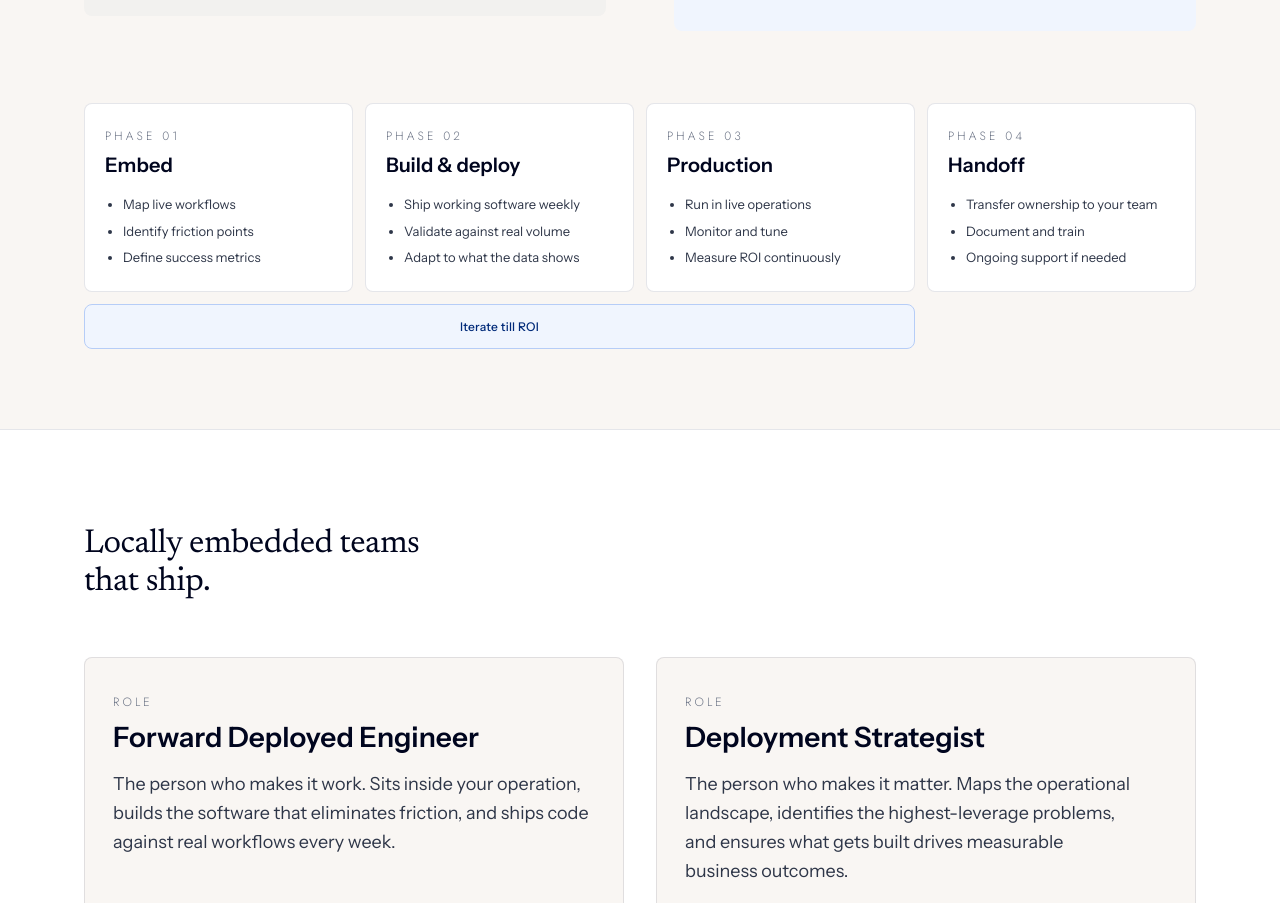
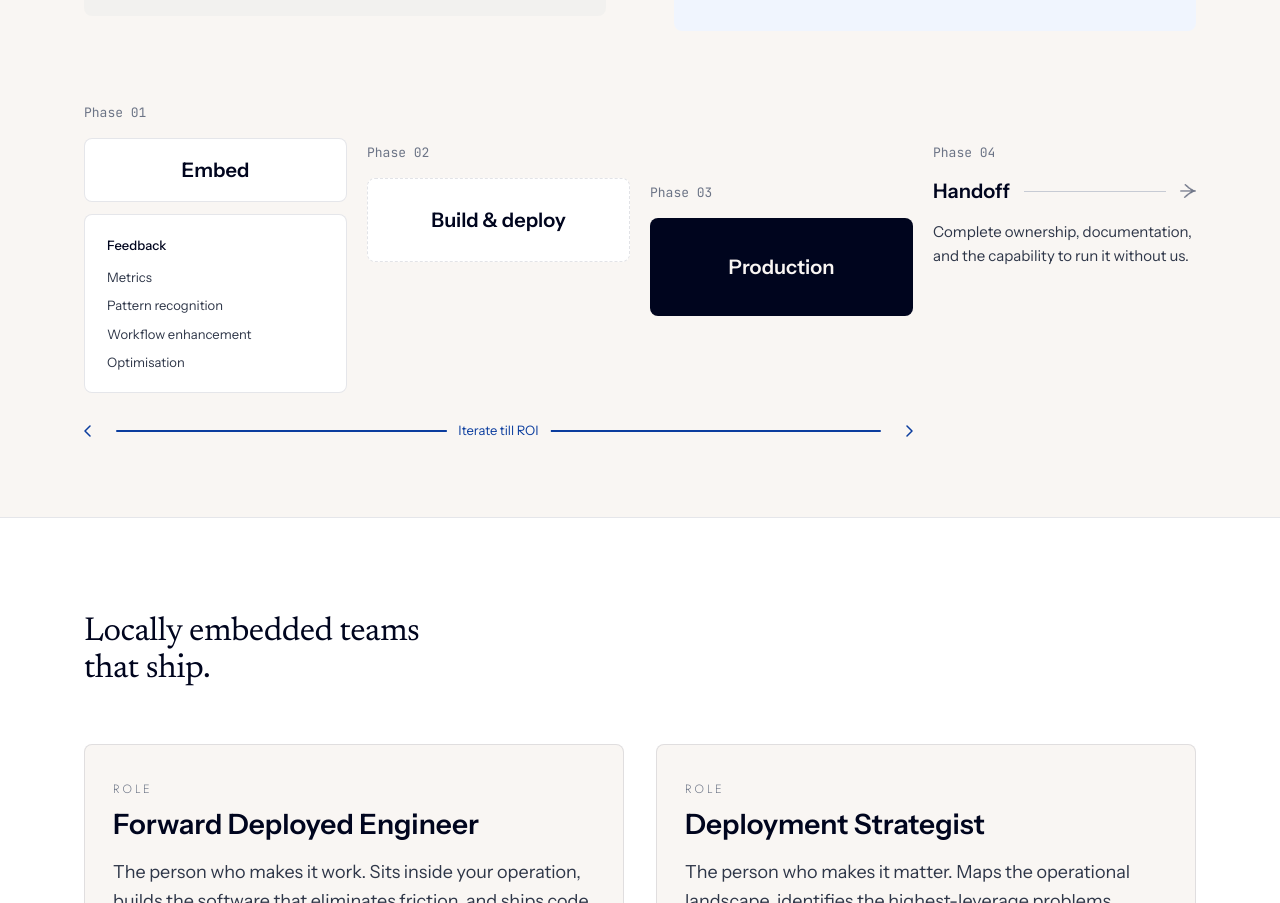
Before and after one commit to Deployed-Core/lander, a Next.js app: page /deployment in a window 1280 px wide. Shown: the part 1159-2062 px from the top of the page. Built offline with nearby package versions, Linux system fonts and the light colour scheme.

Commit message:
Refactor DeploymentPage layout and content; enhance phase sections with improved styling, structure, and feedback items for better user experience.

```diff
--- a/src/app/deployment/page.tsx
+++ b/src/app/deployment/page.tsx
@@ -221,134 +221,262 @@ export default function DeploymentPage() {
       >
         <div
           data-reveal
+          data-r="phases"
           style={{
             overflowX: "auto",
             WebkitOverflowScrolling: "touch",
           }}
         >
           <div
+            className="phase-grid"
             style={{
               display: "grid",
               gridTemplateColumns: "repeat(4, minmax(200px, 1fr))",
-              gap: 12,
+              gap: 20,
               minWidth: 760,
+              alignItems: "start",
             }}
           >
-            {[
-              {
-                phase: "01",
-                title: "Embed",
-                items: [
-                  "Map live workflows",
-                  "Identify friction points",
-                  "Define success metrics",
-                ],
-              },
-              {
-                phase: "02",
-                title: "Build & deploy",
-                items: [
-                  "Ship working software weekly",
-                  "Validate against real volume",
-                  "Adapt to what the data shows",
-                ],
-              },
-              {
-                phase: "03",
-                title: "Production",
-                items: [
-                  "Run in live operations",
-                  "Monitor and tune",
-                  "Measure ROI continuously",
-                ],
-              },
-              {
-                phase: "04",
-                title: "Handoff",
-                items: [
-                  "Transfer ownership to your team",
-                  "Document and train",
-                  "Ongoing support if needed",
-                ],
-              },
-            ].map((p) => (
+            {/* Phase 01 — Embed */}
+            <div style={{ paddingTop: 0 }}>
+              <p
+                style={{
+                  font: "var(--mono-md)",
+                  color: "var(--text-muted)",
+                  margin: "0 0 16px",
+                }}
+              >
+                Phase 01
+              </p>
               <div
-                key={p.phase}
                 style={{
                   border: "1px solid var(--border-hairline)",
                   borderRadius: "var(--radius-md)",
-                  padding: "24px 20px",
+                  padding: "18px 20px",
+                  background: "var(--surface-card)",
+                  textAlign: "center",
+                  marginBottom: 12,
+                }}
+              >
+                <p
+                  style={{
+                    font: "var(--heading-2)",
+                    color: "var(--text-strong)",
+                    margin: 0,
+                  }}
+                >
+                  Embed
+                </p>
+              </div>
+              <div
+                style={{
+                  border: "1px solid var(--border-hairline)",
+                  borderRadius: "var(--radius-md)",
+                  padding: "20px 22px",
                   background: "var(--surface-card)",
                 }}
               >
                 <p
                   style={{
-                    font: "var(--eyebrow)",
-                    letterSpacing: "var(--eyebrow-track)",
-                    textTransform: "uppercase",
-                    color: "var(--text-muted)",
-                    margin: "0 0 8px",
+                    font: "var(--body-sm)",
+                    fontWeight: 500,
+                    color: "var(--text-strong)",
+                    margin: "0 0 12px",
                   }}
                 >
-                  Phase {p.phase}
+                  Feedback
                 </p>
+                <div style={{ display: "grid", gap: 8 }}>
+                  {[
+                    "Metrics",
+                    "Pattern recognition",
+                    "Workflow enhancement",
+                    "Optimisation",
+                  ].map((item) => (
+                    <p
+                      key={item}
+                      style={{
+                        font: "var(--body-sm)",
+                        color: "var(--text-body)",
+                        margin: 0,
+                      }}
+                    >
+                      {item}
+                    </p>
+                  ))}
+                </div>
+              </div>
+            </div>
+
+            {/* Phase 02 — Build & deploy */}
+            <div style={{ paddingTop: 40 }}>
+              <p
+                style={{
+                  font: "var(--mono-md)",
+                  color: "var(--text-muted)",
+                  margin: "0 0 16px",
+                }}
+              >
+                Phase 02
+              </p>
+              <div
+                style={{
+                  border: "1px dashed var(--border-subtle)",
+                  borderRadius: "var(--radius-md)",
+                  padding: "28px 22px",
+                  background: "var(--surface-card)",
+                  textAlign: "center",
+                }}
+              >
                 <p
                   style={{
                     font: "var(--heading-2)",
                     color: "var(--text-strong)",
-                    margin: "0 0 16px",
+                    margin: 0,
                   }}
                 >
-                  {p.title}
+                  Build & deploy
                 </p>
-                <ul
+              </div>
+            </div>
+
+            {/* Phase 03 — Production */}
+            <div style={{ paddingTop: 80 }}>
+              <p
+                style={{
+                  font: "var(--mono-md)",
+                  color: "var(--text-muted)",
+                  margin: "0 0 16px",
+                }}
+              >
+                Phase 03
+              </p>
+              <div
+                style={{
+                  borderRadius: "var(--radius-md)",
+                  padding: "36px 22px",
+                  background: "var(--blue-950)",
+                  textAlign: "center",
+                }}
+              >
+                <p
                   style={{
+                    font: "var(--heading-2)",
+                    color: "var(--paper-050)",
                     margin: 0,
-                    padding: "0 0 0 18px",
-                    display: "grid",
-                    gap: 6,
                   }}
                 >
-                  {p.items.map((item) => (
-                    <li
-                      key={item}
-                      style={{
-                        font: "var(--body-sm)",
-                        color: "var(--text-body)",
-                      }}
-                    >
-                      {item}
-                    </li>
-                  ))}
-                </ul>
+                  Production
+                </p>
               </div>
-            ))}
+            </div>
+
+            {/* Phase 04 — Handoff */}
+            <div style={{ paddingTop: 40 }}>
+              <p
+                style={{
+                  font: "var(--mono-md)",
+                  color: "var(--text-muted)",
+                  margin: "0 0 16px",
+                }}
+              >
+                Phase 04
+              </p>
+              <div
+                style={{
+                  display: "flex",
+                  alignItems: "center",
+                  gap: 14,
+                  marginBottom: 16,
+                }}
+              >
+                <p
+                  style={{
+                    font: "var(--heading-2)",
+                    color: "var(--text-strong)",
+                    margin: 0,
+                    whiteSpace: "nowrap",
+                  }}
+                >
+                  Handoff
+                </p>
+                <div
+                  style={{
+                    flex: 1,
+                    height: 1,
+                    background: "var(--border-strong)",
+                  }}
+                />
+                <img
+                  src="/assets/icon-arrow-navy.png"
+                  alt=""
+                  style={{ width: 16, height: 14, display: "block", opacity: 0.55 }}
+                />
+              </div>
+              <p
+                style={{
+                  font: "var(--body-md)",
+                  color: "var(--text-body)",
+                  margin: 0,
+                  maxWidth: "30ch",
+                  textWrap: "pretty" as never,
+                }}
+              >
+                Complete ownership, documentation, and the capability to run it
+                without us.
+              </p>
+            </div>
           </div>
 
           {/* Iterate bar spanning phases 1-3 */}
           <div
+            className="phase-iterate-grid"
             style={{
               display: "grid",
               gridTemplateColumns: "repeat(4, minmax(200px, 1fr))",
-              gap: 12,
+              gap: 20,
               minWidth: 760,
-              marginTop: 12,
+              marginTop: 32,
             }}
           >
             <div
               style={{
                 gridColumn: "1 / 4",
-                background: "var(--blue-050)",
-                border: "1px solid var(--blue-200)",
-                borderRadius: "var(--radius-md)",
-                padding: "14px 20px",
-                font: "var(--label)",
-                letterSpacing: "var(--label-track)",
-                color: "var(--blue-700)",
-                textAlign: "center",
+                display: "flex",
+                alignItems: "center",
+                gap: 14,
               }}
             >
-              Iterate till ROI
+              <svg width="18" height="12" viewBox="0 0 18 12" fill="none" style={{ flexShrink: 0 }}>
+                <path d="M6 1L1 6l5 5" stroke="var(--blue-600)" strokeWidth="1.5" strokeLinecap="round" strokeLinejoin="round" />
+              </svg>
+              <div style={{ flex: 1, position: "relative" }}>
+                <div
+                  style={{
+                    height: 2,
+                    background: "var(--blue-600)",
+                    borderRadius: 1,
+                  }}
+                />
+                <span
+                  style={{
+                    position: "absolute",
+                    top: -10,
+                    left: "50%",
+                    transform: "translateX(-50%)",
+                    font: "var(--body-sm)",
+                    color: "var(--blue-600)",
+                    background: "var(--paper-050)",
+                    padding: "0 12px",
+                    whiteSpace: "nowrap",
+                  }}
+                >
+                  Iterate till ROI
+                </span>
+              </div>
+              <svg width="18" height="12" viewBox="0 0 18 12" fill="none" style={{ flexShrink: 0 }}>
+                <path d="M12 1l5 5-5 5" stroke="var(--blue-600)" strokeWidth="1.5" strokeLinecap="round" strokeLinejoin="round" />
+              </svg>
             </div>
           </div>
         </div>
@@ -650,6 +778,27 @@ export default function DeploymentPage() {
             transform: rotate(90deg);
             margin: 0 auto;
           }
+          .phase-grid {
+            grid-template-columns: repeat(2, minmax(0, 1fr)) !important;
+            min-width: 0 !important;
+            gap: 24px !important;
+          }
+          .phase-grid > * {
+            padding-top: 0 !important;
+          }
+          .phase-iterate-grid {
+            grid-template-columns: 1fr !important;
+            min-width: 0 !important;
+          }
+          .phase-iterate-grid > div {
+            grid-column: auto !important;
+          }
+        }
+        @media (max-width: 560px) {
+          .phase-grid {
+            grid-template-columns: minmax(0, 1fr) !important;
+            gap: 28px !important;
+          }
         }
       `}</style>
     </div>
```
